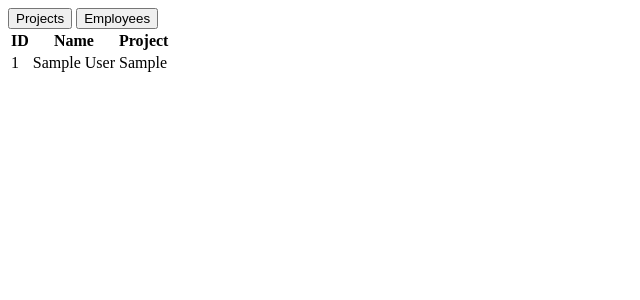
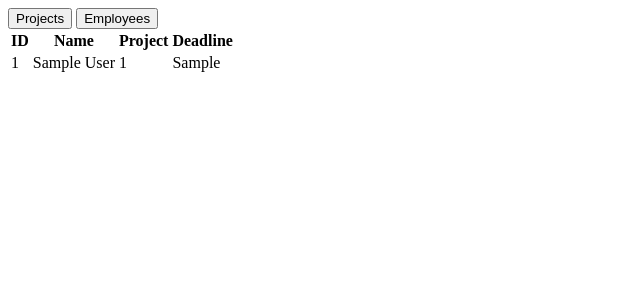
Before and after one commit to Apilv/CRUD, a PHP site: page / in a window 1280 px wide. Shown: the top 300 px of the page, without its empty margins (0-640 px from the left). Run offline with PHP 8.4, Linux system fonts and the light colour scheme; tables that the repository leaves empty or names only in its code hold one stand-in row (values such as "Sample post").

Commit message:
added db tables + updated logic

```diff
--- a/index.php
+++ b/index.php
@@ -4,6 +4,7 @@ include 'logic.php';
 
 <!DOCTYPE html>
 <html lang="en">
+
 
 <head>
     <meta charset="UTF-8">
@@ -18,7 +19,8 @@ include 'logic.php';
         <button type="submit" name="employees">Employees</button>
     </form>
     <table>
-        <?php table($result, $result2)?>
+        <?php
+        table($result, $result2); ?>
     </table>
 </body>
 
--- a/logic.php
+++ b/logic.php
@@ -4,7 +4,7 @@
 $servername = "localhost";
 $username = "root";
 $password = "mysql";
-$dbname = "ofisas";
+$dbname = "project_crud";
 
 $conn = mysqli_connect($servername, $username, $password, $dbname);
 
@@ -14,10 +14,22 @@ if (!$conn) {
 
 #---------------SELECTING DATA FROM DB-------------------
 
-$employ = "SELECT id, name, project FROM employees";
-$result = mysqli_query($conn, $employ);
+#------ EMPLOYEES
 
-$proj = "SELECT id, name FROM projects";
+$sql = "SELECT employees.ID, employees.Name, employees.ProjectID, projects.deadline
+FROM employees
+LEFT Join projects ON employees.ProjectID = projects.ID
+ORDER BY projects.deadline ASC;";
+
+$result = mysqli_query($conn, $sql);
+
+
+#------ PROJECTS
+
+$proj = "SELECT projects.id, GROUP_CONCAT(' ', employees.name) as Team, project, deadline FROM project_crud.projects
+LEFT JOIN employees on projects.id = employees.projectid
+GROUP BY projects.ID;";
+
 $result2 = mysqli_query($conn, $proj);
 
 mysqli_close($conn);
@@ -30,14 +42,16 @@ function employ($result)
         echo ('
         <th>ID</th>
         <th>Name</th>
-        <th>Project</th>');
+        <th>Project</th>
+        <th>Deadline</th>');
 
         if (mysqli_num_rows($result) > 0) {
             while ($row = mysqli_fetch_assoc($result)) {
                 echo ('<tr>');
-                echo ('<td>' . $row["id"] . '</td>');
-                echo ('<td>' . $row["name"] . '</td>');
-                echo ('<td>' . $row["project"] . '</td>');
+                echo ('<td>' . $row["ID"] . '</td>');
+                echo ('<td>' . $row["Name"] . '</td>');
+                echo ('<td>' . $row["ProjectID"] . '</td>');
+                echo ('<td>' . $row["deadline"] . '</td>');
             }
         }
     }
@@ -47,13 +61,17 @@ function projects($result2)
 {
     if (isset($_POST["projects"])) {
         echo ('<th>ID</th>
-        <th>Name</th>');
+        <th>Project</th>
+        <th>Team</th>
+        <th>Deadline</th>');
 
         if (mysqli_num_rows($result2) > 0) {
             while ($row = mysqli_fetch_assoc($result2)) {
                 echo ('<tr>');
                 echo ('<td>' . $row["id"] . '</td>');
-                echo ('<td>' . $row["name"] . '</td>');
+                echo ('<td>' . $row["project"] . '</td>');
+                echo ('<td>' . $row["Team"] . '</td>');
+                echo ('<td>' . $row["deadline"] . '</td>');
             }
         }
     }
```
